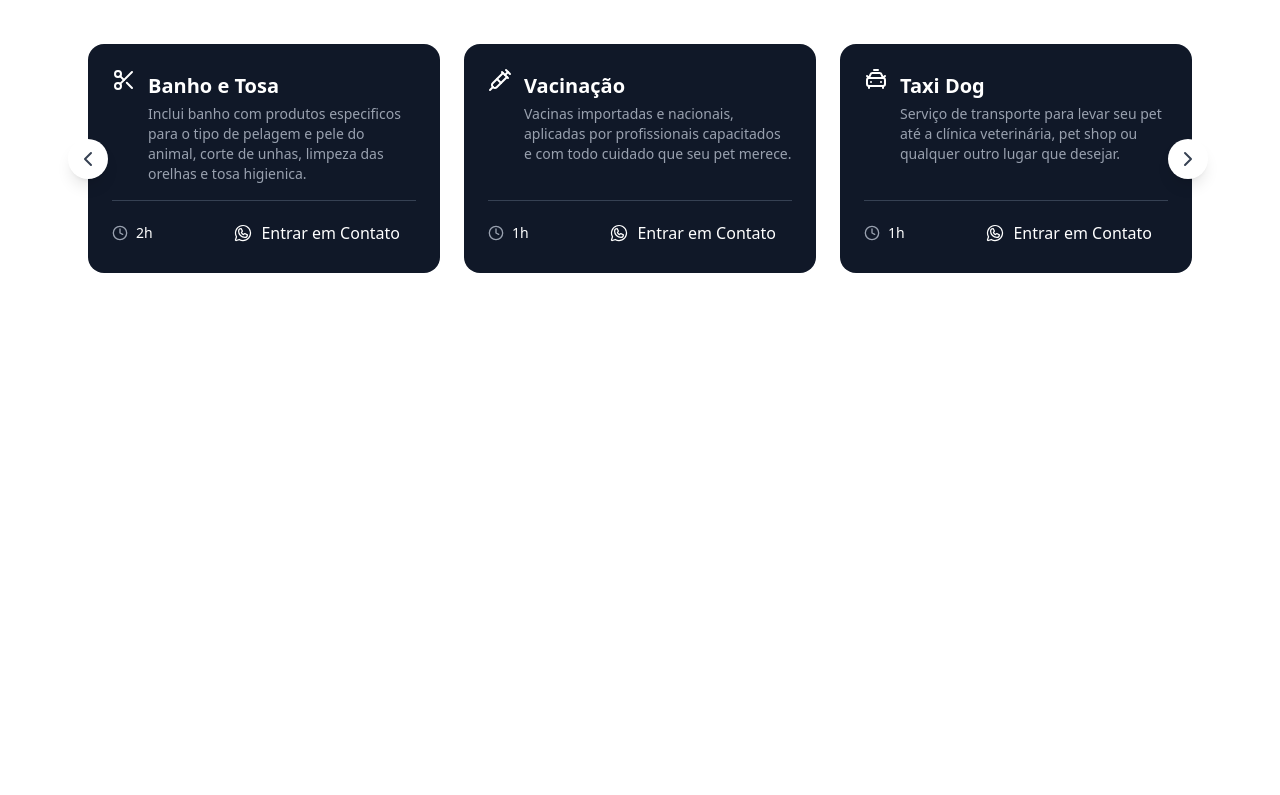
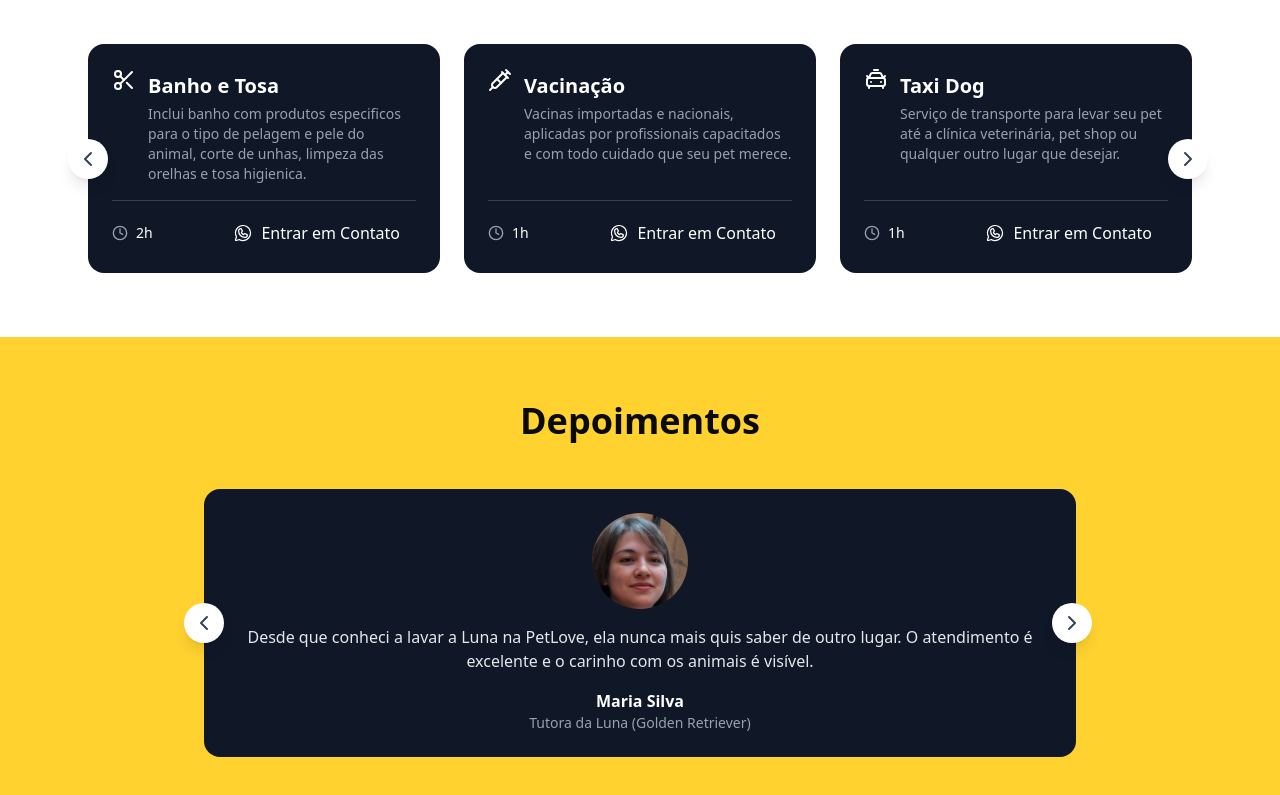
Before and after one commit to dzordii/petdev, a Next.js app: page / in a window 1280 px wide. Shown: the part 1002-1797 px from the top of the page. Before the commit the page ends 1339 px from the top, so only its background shows below. Built offline with nearby package versions, Linux system fonts and the light colour scheme.

Commit message:
testmonials section

```diff
--- /dev/null
+++ b/src/app/_components/Testmonials.tsx
@@ -0,0 +1,105 @@
+"use client";
+
+import useEmblaCarousel from "embla-carousel-react";
+import tutor1 from "../../../public/tutor1.png";
+import tutor2 from "../../../public/tutor2.png";
+import tutor3 from "../../../public/tutor3.png";
+import { ChevronLeft, ChevronRight } from "lucide-react";
+import Image from "next/image";
+
+const testmonials = [
+  {
+    content:
+      "Desde que conheci a lavar a Luna na PetLove, ela nunca mais quis saber de outro lugar. O atendimento é excelente e o carinho com os animais é visível.",
+    author: "Maria Silva",
+    role: "Tutora da Luna (Golden Retriever)",
+    image: tutor2,
+  },
+  {
+    content:
+      "Ótimo atendimento, profissionais qualificados e muito carinho com os animais. Recomendo a PetLove para todos os tutores que querem o melhor para seus pets.",
+    author: "João Oliveira",
+    role: "Tutor do Thor (Labrador)",
+    image: tutor1,
+  },
+  {
+    content:
+      "A PetLove é a melhor clínica veterinária que já conheci. O atendimento é excelente, os profissionais são muito atenciosos e o ambiente é muito agradável.",
+    author: "Ana Souza",
+    role: "Tutora da Mel (Poodle)",
+    image: tutor3,
+  },
+];
+
+useEmblaCarousel.globalOptions = { loop: true };
+
+export function Testmonials() {
+  const [emblaRef, emblaApi] = useEmblaCarousel({
+    loop: true,
+  });
+
+  function scrollPrev() {
+    emblaApi?.scrollPrev();
+  }
+
+  function scrollNext() {
+    emblaApi?.scrollNext();
+  }
+
+  return (
+    <section className="bg-amber-300 py-16 lg:px-14">
+      <div className="container mx-auto px-5">
+        <div>
+          <h2 className="font-lg text-4xl text-center font-bold mb-12">
+            Depoimentos
+          </h2>
+
+          <div className="relative max-w-4xl mx-auto">
+            <div className="overflow-hidden" ref={emblaRef}>
+              <div className="flex">
+                {testmonials.map((item, index) => (
+                  <div key={index} className="flex-[0_0_100%] min-w-0 px-3">
+                    <article className="bg-gray-900 text-white rounded-2xl p-6 space-y-4 h-full flex flex-col">
+                      <div className="flex items-center text-center space-y-4 flex-col">
+                        <div className="relative w-24 h-24">
+                          <Image
+                            src={item.image}
+                            alt={item.author}
+                            fill
+                            sizes="96px"
+                            quality={100}
+                            className="object-cover rounded-full"
+                            priority
+                          />
+                        </div>
+                        <p className="text-gray-200 px-4">{item.content}</p>
+                        <div>
+                          <p className="font-bold">{item.author}</p>
+                          <p className="text-sm text-gray-400">{item.role}</p>
+                        </div>
+                      </div>
+                    </article>
+                  </div>
+                ))}
+              </div>
+            </div>
+
+            <button
+              className=" bg-white flex items-center justify-center rounded-full shadow-lg h-10 w-10 absolute left-3 -translate-y-1/2 -translate-x-1/2 top-1/2 z-10"
+              onClick={scrollPrev}
+            >
+              <ChevronLeft className="w-6 h-6 text-gray-700" />
+            </button>
+
+            <button
+              className=" bg-white flex items-center justify-center rounded-full shadow-lg h-10 w-10 absolute -right-6 -translate-y-1/2 -translate-x-1/2 top-1/2 z-10"
+              onClick={scrollNext}
+            >
+              <ChevronRight className="w-6 h-6 text-gray-700" />
+            </button>
+          </div>
+        </div>
+      </div>
+    </section>
+  );
+}
--- a/src/app/page.tsx
+++ b/src/app/page.tsx
@@ -1,6 +1,7 @@
 import { Hero } from "./_components/Hero";
 import { About } from "./_components/About";
 import { Services } from "./_components/Services";
+import { Testmonials } from "./_components/Testmonials";
 
 export default function Page() {
   return (
@@ -8,6 +9,7 @@ export default function Page() {
       <Hero />
       <About />
       <Services />
+      <Testmonials />
     </main>
   );
 }
```
Also changed, not shown: public/tutor2.png (added), public/tutor3.png (added).
